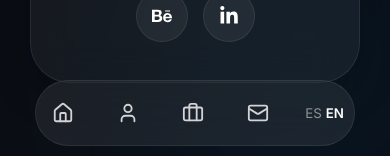
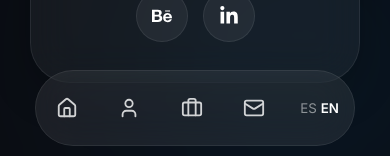
Before and after one commit to walterbardier/portfolio, a React (Vite) app: page / in a window 390 px wide. Shown: the part 688-844 px from the top of the page. Built offline with nearby package versions, Linux system fonts and the light colour scheme; a small style sheet from the web is missing.

Commit message:
update mobile

```diff
--- a/src/App.css
+++ b/src/App.css
@@ -1199,7 +1199,7 @@
     /* width:calc(100% - 32px); */
     width: calc(100% - 70px);
 
-    padding: 10px 10px;
+    padding: 15px 15px;
     /* arriba y abajo, izq y der */
 
     justify-content:space-around;
```
